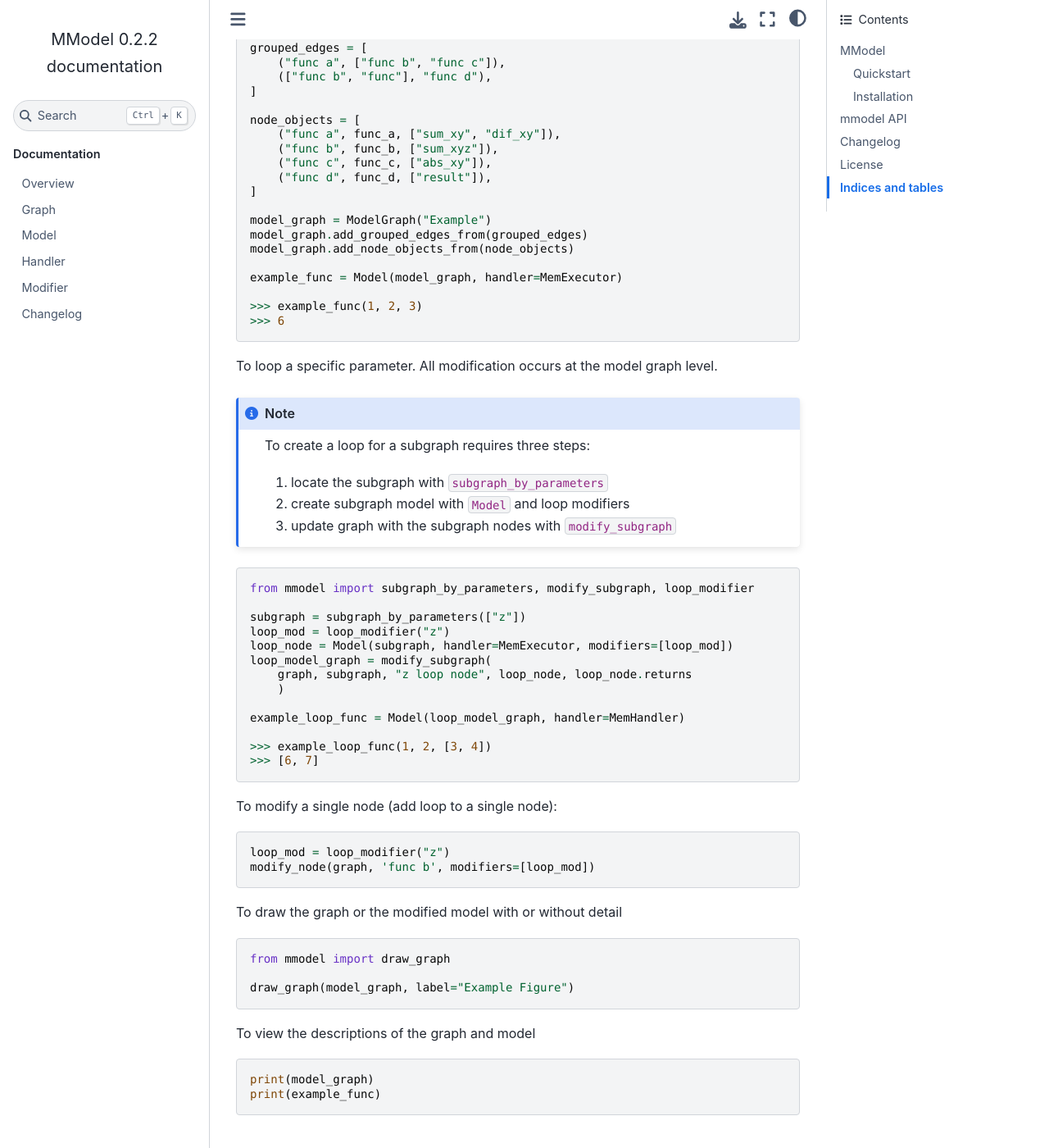
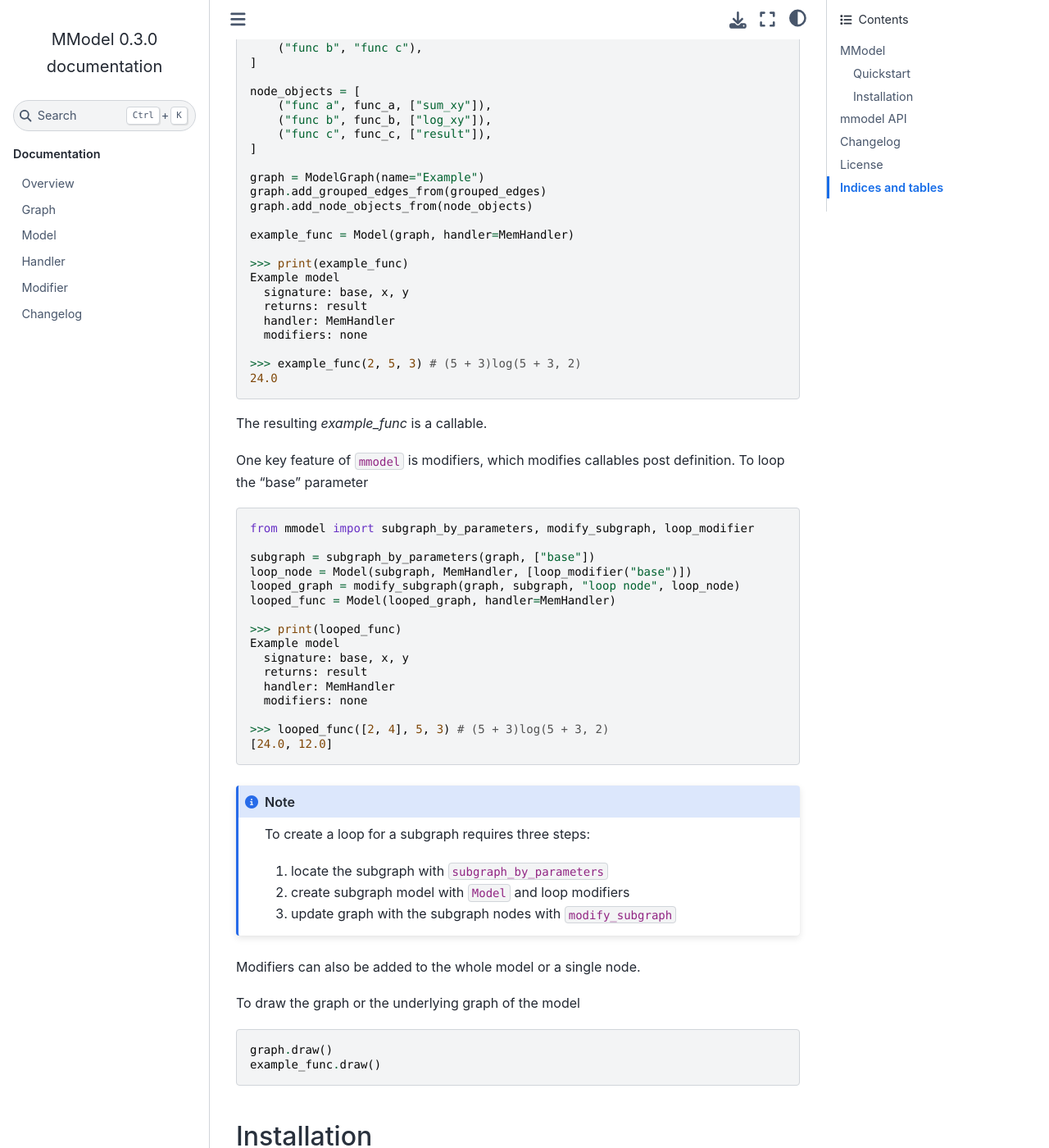
Before and after one commit to Marohn-Group/mmodel, a Sphinx documentation site: the page built from docs/index.rst, in a window 1280 px wide and 1400 px high, scrolled down 603 px. Shown: the whole window at 82% size. Built offline with Sphinx 7.4.7 and the Sphinx Book theme 1.1.4, drawn with Linux system fonts in a browser that asks for light colours; some of the changed text lies outside the part shown.

```diff
--- a/README.rst
+++ b/README.rst
@@ -5,57 +5,81 @@
 
 ``MModel`` is a lightweight and modular model building framework
 for small-scale and non-linear models. The package aims to solve the
-difficulties in scientific code writing, making it easier to create
-a modular package that is fast, easy to test, and user-friendly.
+difficulties in scientific program prototyping and distribution, making
+it easier to create modular, fast, and user-friendly packages.
 
 Quickstart
 ----------
 
 To create a nonlinear model that has the end result of
-:math:`|x - y|(x - y + z)`:
+:math:`(x + y)log(x + y, z)`:
 
 .. code-block:: python
 
-    from mmodel import ModelGraph, ModelExecutor, MemHandler
+    from mmodel import ModelGraph, Model, MemHandler
+    import math
 
     def func_a(x, y):
-        return x + y, x - y
+        return x + y
 
-    def func_b(sum_xy, z):
-        return sum_xy + z
+    def func_b(sum_xy, base):
+        return math.log(sum_xy, base)
 
-    def func_c(dif_xy):
-        return abs(dif_xy)
-
-    def func_d(sum_xyz, abs_xy):
-        return sum_xyz * abs_xy
+    def func_c(sum_xy, log_xy):
+        return sum_xy * log_xy
 
     # create graph links
 
     grouped_edges = [
         ("func a", ["func b", "func c"]),
-        (["func b", "func"], "func d"),
+        ("func b", "func c"),
     ]
 
     node_objects = [
-        ("func a", func_a, ["sum_xy", "dif_xy"]),
-        ("func b", func_b, ["sum_xyz"]),
-        ("func c", func_c, ["abs_xy"]),
-        ("func d", func_d, ["result"]),
+        ("func a", func_a, ["sum_xy"]),
+        ("func b", func_b, ["log_xy"]),
+        ("func c", func_c, ["result"]),
     ]
 
-    model_graph = ModelGraph("Example")
-    model_graph.add_grouped_edges_from(grouped_edges)
-    model_graph.add_node_objects_from(node_objects)
+    graph = ModelGraph(name="Example")
+    graph.add_grouped_edges_from(grouped_edges)
+    graph.add_node_objects_from(node_objects)
 
-    example_func = Model(model_graph, handler=MemExecutor)
+    example_func = Model(graph, handler=MemHandler)
 
-    >>> example_func(1, 2, 3)
-    >>> 6
+    >>> print(example_func)
+    Example model
+      signature: base, x, y
+      returns: result
+      handler: MemHandler
+      modifiers: none
 
+    >>> example_func(2, 5, 3) # (5 + 3)log(5 + 3, 2)
+    24.0
 
-To loop a specific parameter. All modification occurs at the model graph
-level.
+The resulting `example_func` is a callable.
+
+One key feature of ``mmodel`` is modifiers, which modifies callables post
+definition. To loop the "base" parameter
+
+.. code-block:: python
+
+    from mmodel import subgraph_by_parameters, modify_subgraph, loop_modifier
+
+    subgraph = subgraph_by_parameters(graph, ["base"])
+    loop_node = Model(subgraph, MemHandler, [loop_modifier("base")])
+    looped_graph = modify_subgraph(graph, subgraph, "loop node", loop_node)
+    looped_func = Model(looped_graph, handler=MemHandler)
+
+    >>> print(looped_func)
+    Example model
+      signature: base, x, y
+      returns: result
+      handler: MemHandler
+      modifiers: none
+
+    >>> looped_func([2, 4], 5, 3) # (5 + 3)log(5 + 3, 2)
+    [24.0, 12.0]
 
 .. note::
 
@@ -65,43 +89,14 @@
     2. create subgraph model with ``Model`` and loop modifiers
     3. update graph with the subgraph nodes with ``modify_subgraph``
 
-.. code-block:: python
+Modifiers can also be added to the whole model or a single node.
 
-    from mmodel import subgraph_by_parameters, modify_subgraph, loop_modifier
-
-    subgraph = subgraph_by_parameters(["z"])
-    loop_mod = loop_modifier("z")
-    loop_node = Model(subgraph, handler=MemExecutor, modifiers=[loop_mod])
-    loop_model_graph = modify_subgraph(
-        graph, subgraph, "z loop node", loop_node, loop_node.returns
-        )
-
-    example_loop_func = Model(loop_model_graph, handler=MemHandler)
-
-    >>> example_loop_func(1, 2, [3, 4])
-    >>> [6, 7]
-
-To modify a single node (add loop to a single node):
+To draw the graph or the underlying graph of the model
 
 .. code-block:: python
 
-    loop_mod = loop_modifier("z")
-    modify_node(graph, 'func b', modifiers=[loop_mod])
-
-To draw the graph or the modified model with or without detail
-
-.. code-block:: python
-
-    from mmodel import draw_graph
-
-    draw_graph(model_graph, label="Example Figure")
-
-To view the descriptions of the graph and model
-
-.. code-block:: python
-
-    print(model_graph)
-    print(example_func)
+    graph.draw()
+    example_func.draw()
 
 Installation
 ------------
--- a/docs/conf.py
+++ b/docs/conf.py
@@ -23,7 +23,7 @@
 author = 'Peter Sun'
 
 # The full version, including alpha/beta/rc tags
-release = '0.2.2'
+release = '0.3.0'
 
 
 # -- General configuration ---------------------------------------------------
```
Also changed, not shown: CHANGELOG.rst (+9 -1 lines), 7 other files.
